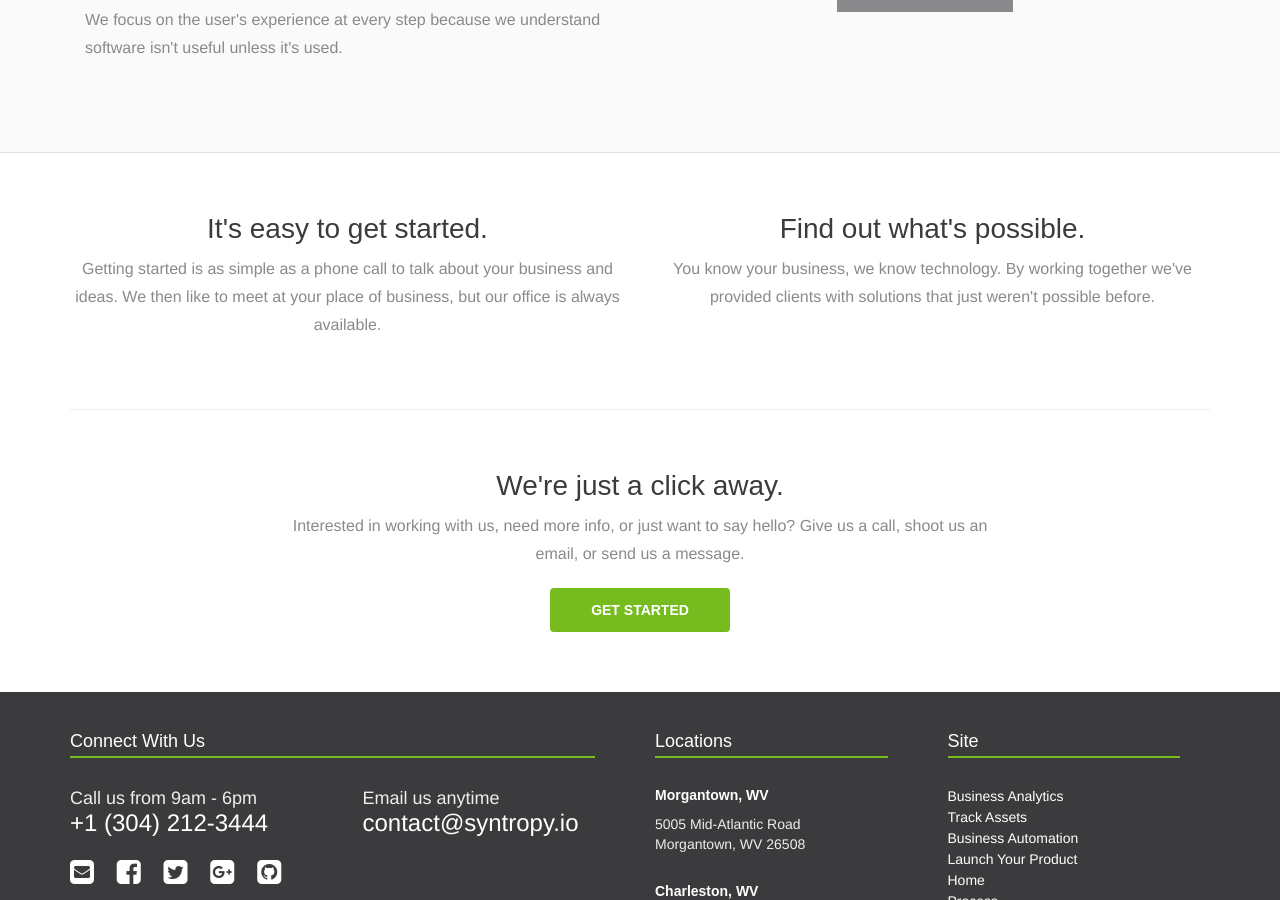
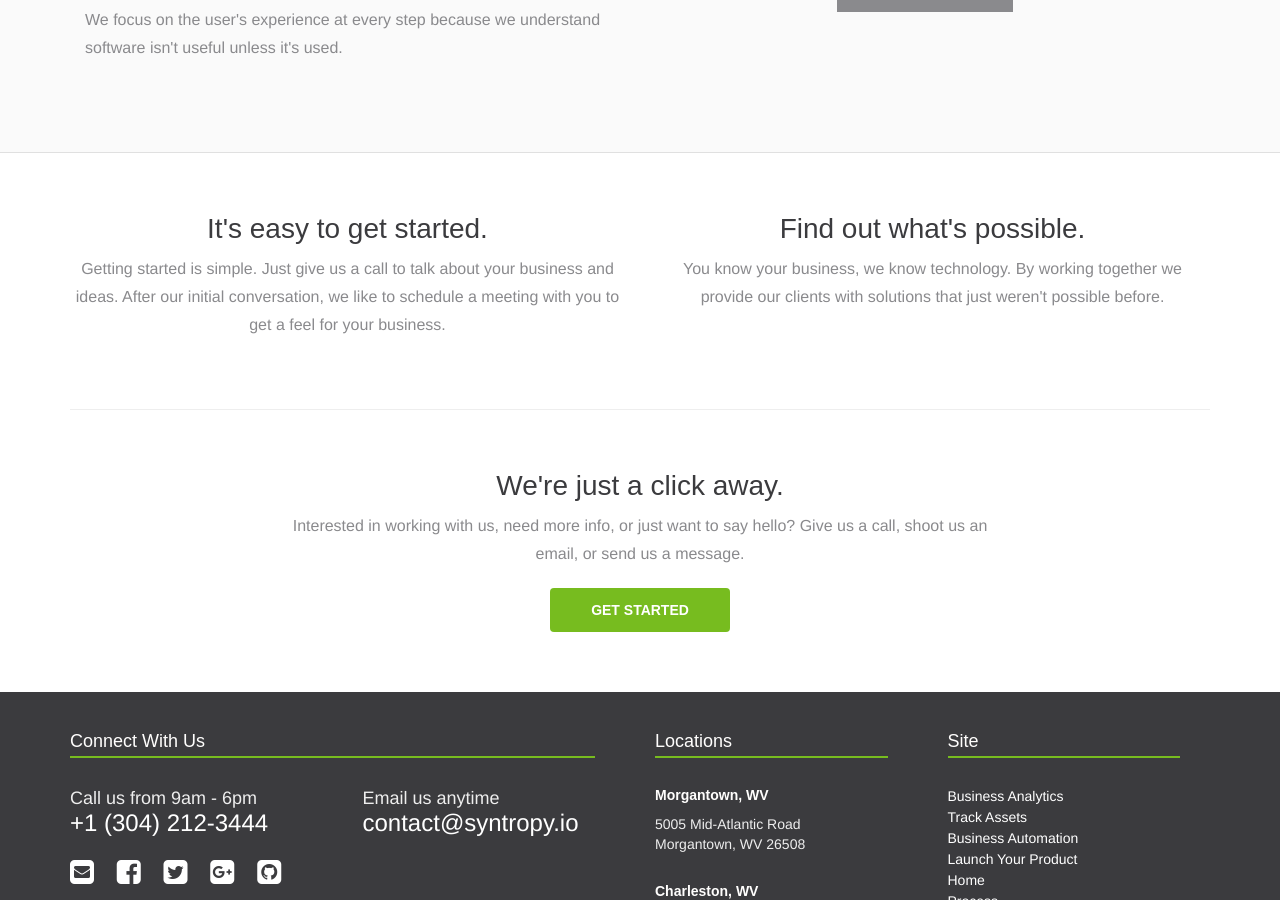
Before and after one commit to SyntropyDev/SyntropyDev.github.io, a Jekyll site: the page built from business-automation/index.html, in a window 1280 px wide and 900 px high, scrolled down 1380 px. Built offline with Jekyll 4.4.1, drawn with Linux system fonts in a browser that asks for light colours; nearby versions of some CDN libraries.

Commit message:
Changed sentence structure

```diff
--- a/business-analytics/index.html
+++ b/business-analytics/index.html
@@ -146,14 +146,14 @@
         <h1 style="text-align: center;">It's easy to get started.</h1>
 
         <div class="heading" style="text-align: center; margin-bottom: 20px;">
-          Getting started is as simple as a phone call to talk about your business and ideas. We then like to have a kick-off meeting to get a feel for your idea.        </div>
+          Getting started is simple. Just give us a call to talk about your business and ideas. After our initial conversation, we like to schedule a meeting with you to get a feel for your business.        </div>
       </div>
 
       <div class="col-md-6">
         <h1 style="text-align: center;">Find out what's possible.</h1>
 
         <div class="heading" style="text-align: center; margin-bottom: 20px;">
-          You know your business, we know technology. By working together we've provided clients with solutions that just weren't possible before.
+          You know your business, we know technology. By working together we provide our clients with solutions that just weren't possible before.
         </div>
       </div>
 
--- a/business-automation/index.html
+++ b/business-automation/index.html
@@ -149,14 +149,14 @@
         <h1 style="text-align: center;">It's easy to get started.</h1>
 
         <div class="heading" style="text-align: center; margin-bottom: 20px;">
-          Getting started is as simple as a phone call to talk about your business and ideas. We then like to meet at your place of business, but our office is always available.        </div>
+            Getting started is simple. Just give us a call to talk about your business and ideas. After our initial conversation, we like to schedule a meeting with you to get a feel for your business.        </div>
       </div>
 
       <div class="col-md-6">
         <h1 style="text-align: center;">Find out what's possible.</h1>
 
         <div class="heading" style="text-align: center; margin-bottom: 20px;">
-          You know your business, we know technology. By working together we've provided clients with solutions that just weren't possible before.
+          You know your business, we know technology. By working together we provide our clients with solutions that just weren't possible before.
         </div>
       </div>
 
--- a/launch-a-product/index.html
+++ b/launch-a-product/index.html
@@ -146,14 +146,14 @@
         <h1 style="text-align: center;">It's easy to get started.</h1>
 
         <div class="heading" style="text-align: center; margin-bottom: 20px;">
-          Getting started is as simple as a phone call to talk about your business and ideas. We then like to have a kick-off meeting to get a feel for your idea.        </div>
+            Getting started is simple. Just give us a call to talk about your business and ideas. After our initial conversation, we like to schedule a meeting with you to get a feel for your business.        </div>
       </div>
 
       <div class="col-md-6">
         <h1 style="text-align: center;">Find out what's possible.</h1>
 
         <div class="heading" style="text-align: center; margin-bottom: 20px;">
-          You know your business, we know technology. By working together we've provided clients with solutions that just weren't possible before.
+          You know your business, we know technology. By working together we provide our clients with solutions that just weren't possible before.
         </div>
       </div>
 
```
